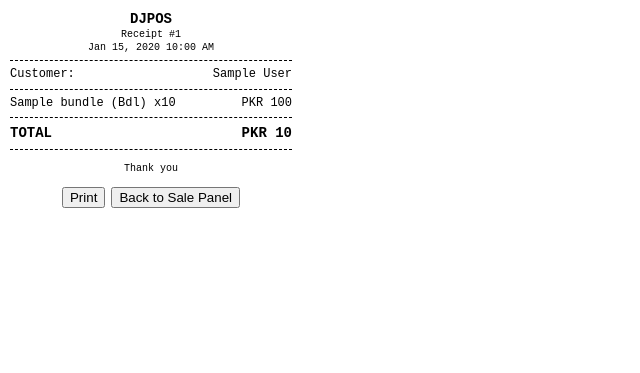
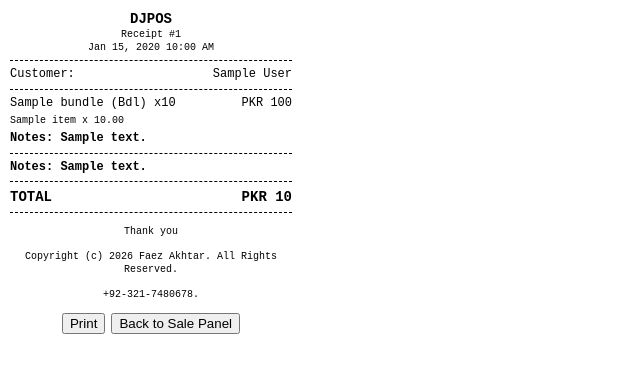
Before and after one commit to altair13421/DjPOS, a Django app: page /pos/sale/1/receipt/ in a window 1280 px wide. Shown: the top 373 px of the page, without its empty margins (0-640 px from the left). Run offline with Django 5.2, Linux system fonts and the light colour scheme; tables that the repository leaves empty hold one stand-in row (values such as "Sample post").

Commit message:
Made Changes
### models and serializers:

- made a notes thing for individual and overall cart.
- made changes to custom made serializer field to accept notes as per
items.

### sale panel:

- made sure to add input for notes on sale panel for both individual
items, and overall sale.
- made sure serializer works without too much hassle

### stock manager:

- fixed an issue where there subtracted 200 or more items, availability
count is now correct, and subtract correctly.
- fixed it for bundle items as well.

### receipt:

- added bundle items as small text, and their quantities.
- added individual as well as overall notes for the sale.
- added a copyright tag for my name. (feels weird, might delete later).

```diff
--- a/pos/models.py
+++ b/pos/models.py
@@ -52,6 +52,8 @@ class CartItem(models.Model):
     created_at = models.DateTimeField(auto_now_add=True)
     updated_at = models.DateTimeField(auto_now=True)
 
+    notes = models.TextField(blank=True)
+
     class Meta:
         """Meta class for the CartItem model."""
 
@@ -87,6 +89,8 @@ class Sale(models.Model):
     created_at = models.DateTimeField(auto_now_add=True)
     updated_at = models.DateTimeField(auto_now=True)
 
+    notes = models.TextField(blank=True)
+
     @property
     def total_price(self):
         return self.total - self.discount - self.tax
--- a/templates/pos/receipt.html
+++ b/templates/pos/receipt.html
@@ -49,14 +49,36 @@
       <span class="name">{% if ci.bundle_id %}{{ ci.bundle.name }} (Bdl){% else %}{{ ci.item.name }}{% endif %} x{{ ci.quantity }}</span>
       <span class="amt">{{ currency }} {{ ci.line_total|floatformat:0 }}</span>
     </div>
+    {% if ci.bundle_id %}
+      {% for bundleitem in ci.bundle.bundleitem_set.all %}
+        <div class="line">
+        <div class="name"><small>{{ bundleitem.item.name }} x {{ bundleitem.quantity }}</small></div>
+        </div>
+      {% endfor %}
+    {% endif %}
+    {% if ci.notes %}
+      <div class="line">
+        <div class="name"><b>Notes: {{ ci.notes }}</b></div>
+      </div>
+    {% endif %}
+    <div class="divider"></div>
+
     {% endfor %}
+    {% if sale.notes %}
+      <div class="line">
+        <div class="name"><b>Notes: {{ sale.notes }}</b></div>
+      </div>
+    {% endif %}
     <div class="divider"></div>
+
     <div class="line total">
       <span>TOTAL</span>
       <span>{{ currency }} {{ sale.total|floatformat:0 }}</span>
     </div>
     <div class="divider"></div>
     <div class="footer">Thank you</div>
+    <div class="footer">Copyright (c) 2026 Faez Akhtar. All Rights Reserved.</div>
+    <div class="footer">+92-321-7480678.</div>
   </div>
   <p class="no-print center" style="margin-top: 12px; font-size: 10px;">
     <button type="button" onclick="window.print();">Print</button>
```
Also changed, not shown: pos/serializers.py (+9 -6 lines), templates/pos/sale_panel.html (+8 -3 lines), utils/stock_manager.py (+6 -6 lines), pos/migrations/0004_cartitem_notes_sale_notes.py (added), roadmap/changelog.md.
